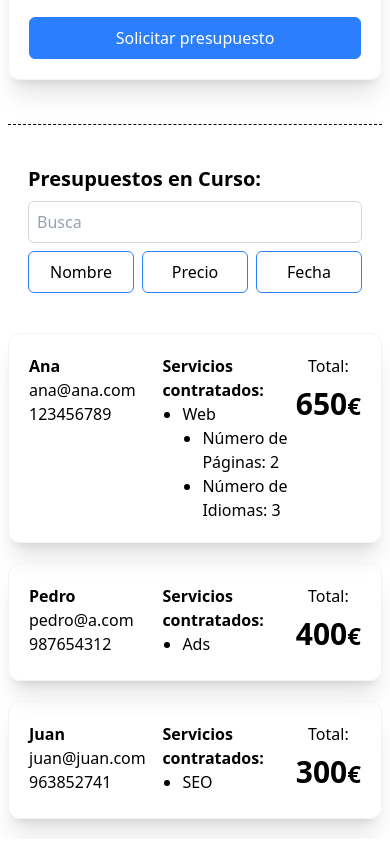
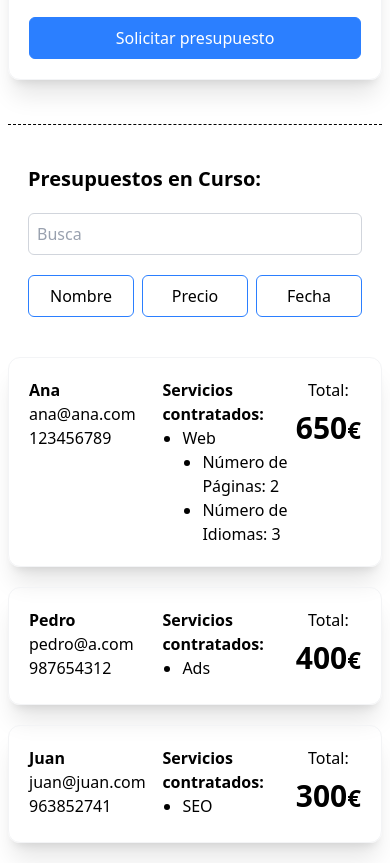
Before and after one commit to soyjuandelgado/IT-S6-Angular-Budgets, an Angular app: page / in a window 390 px wide. Shown: the part 940-1803 px from the top of the page. Before the commit the page ends 1779 px from the top, so only its background shows below. Built offline with nearby package versions, Linux system fonts and the light colour scheme.

Commit message:
added gap in search block for mobile

```diff
--- a/src/app/budget-list/budget-list.html
+++ b/src/app/budget-list/budget-list.html
@@ -1,6 +1,6 @@
 <br class="my-5">
 <article
-    class="p-5 pt-10 w-full border-t border-dashed flex flex-col lg:flex-row justify-between items-start lg:items-center gap-2">
+    class="p-5 pt-10 w-full border-t border-dashed flex flex-col lg:flex-row justify-between items-start lg:items-center gap-5">
     <h2 class="flex-1 text-start text-xl lg:text-2xl font-bold">Presupuestos en Curso:</h2>
     <div class="flex-1 w-full">
         <input type="search" placeholder="Busca"
```
